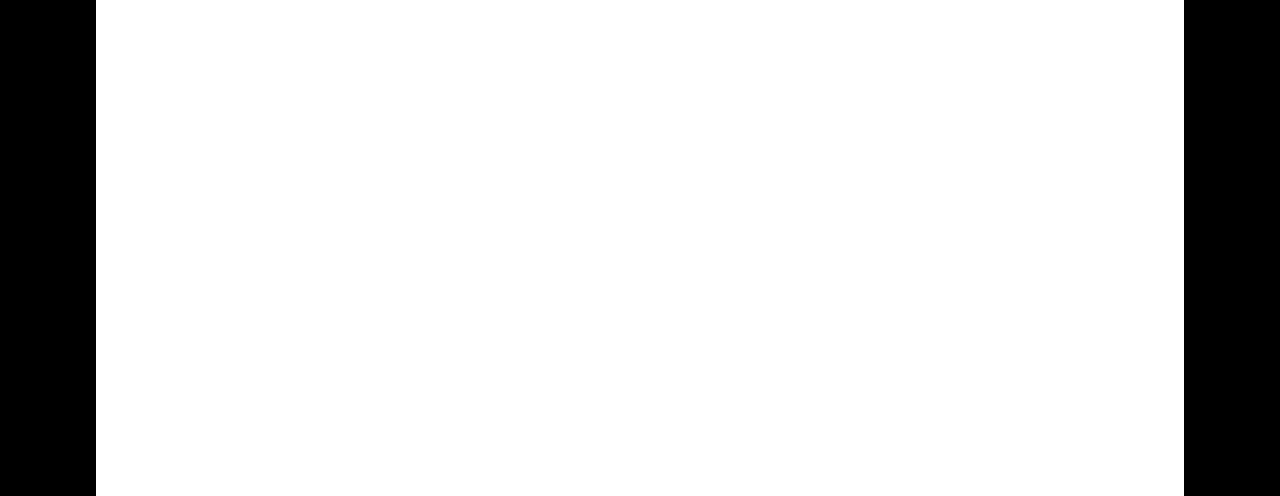
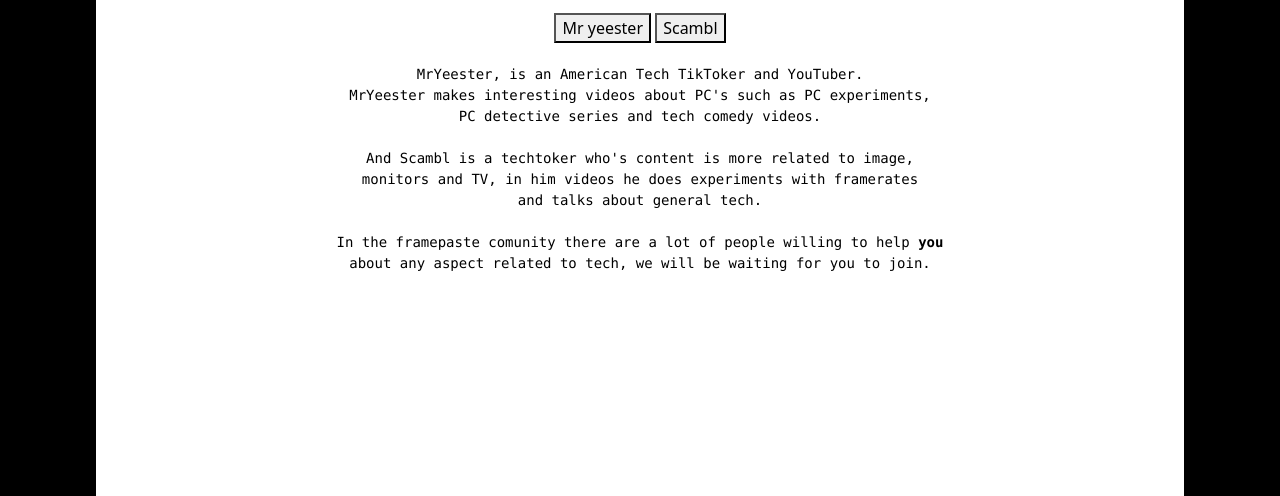
Before and after one commit to stifskere/Framepasteweb, a website: page Index.html in a window 1280 px wide. Shown: the part 604-1100 px from the top of the page. Drawn offline with nearby package versions, Linux system fonts and the light colour scheme.

Commit message:
Some page content

```diff
--- a/Index.html
+++ b/Index.html
@@ -24,10 +24,29 @@
     </div>
     <!--- All page content --->
     <div class="test">
+        <div class="text-center">
         <pre>
-            <h1 class="text-center">What is Framepaste?</h1>
-            Framepaste is a collaborative comunity founded by both:
+<h1 class="text-center">What is Framepaste?</h1>
+Framepaste is a collaborative comunity founded by both:
         </pre>
+            <div>
+            <button>Mr yeester</button>
+            <button>Scambl</button>
+            </div>
+        <pre>
+
+MrYeester, is an American Tech TikToker and YouTuber.
+MrYeester makes interesting videos about PC's such as PC experiments,
+PC detective series and tech comedy videos.
+
+And Scambl is a techtoker who's content is more related to image,
+monitors and TV, in him videos he does experiments with framerates
+and talks about general tech.
+
+In the framepaste comunity there are a lot of people willing to help <b>you</b>
+about any aspect related to tech, we will be waiting for you to join.
+        </pre>
+        </div>
     </div>
     <div class="transparency2"></div>
 </div>
```
